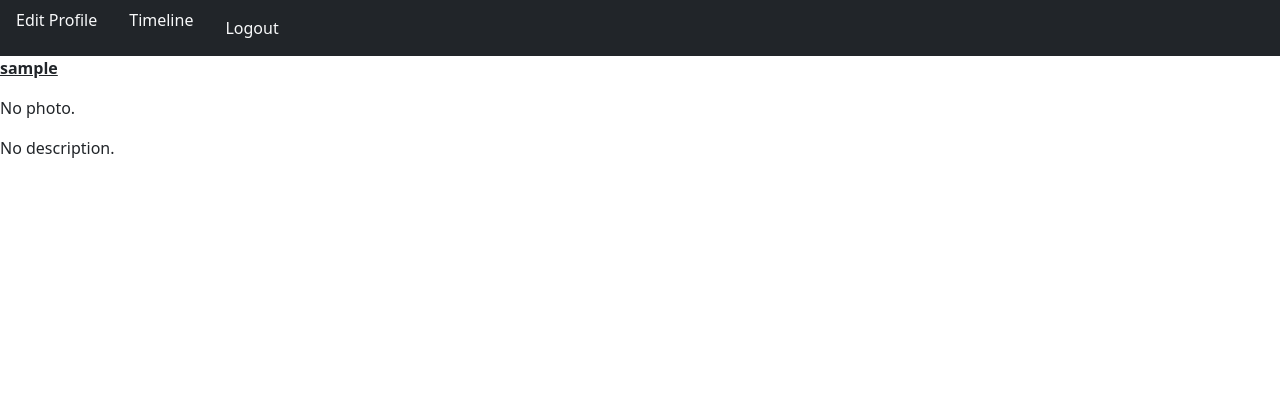
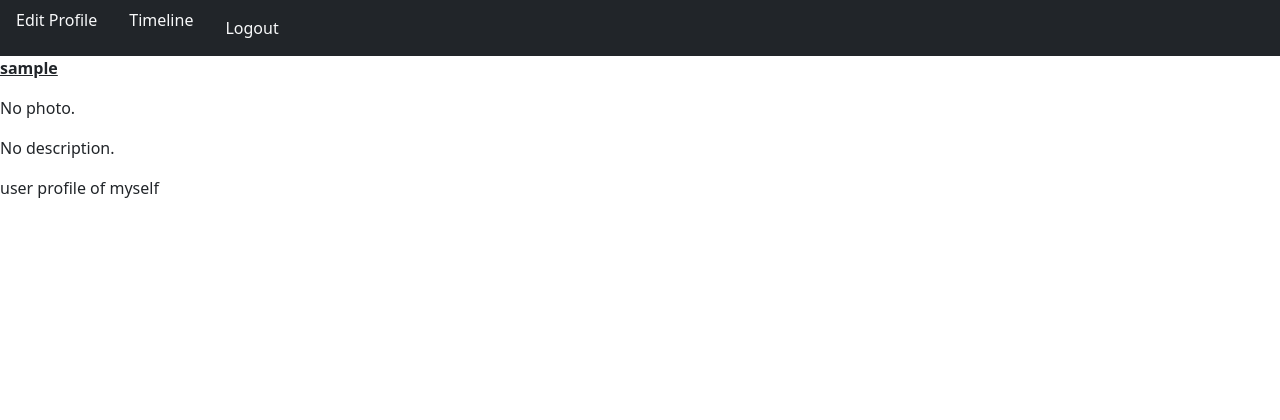
Before and after one commit to TakamichiOsumi/django-practice, a Django app: page /accounts/detail/1 in a window 1280 px wide. Shown: the top 420 px of the page. Run offline with Django 5.2, Linux system fonts and the light colour scheme; the visitor is signed in with stand-in values (Sample User, id 1); data comes from the database, SQL or seed files in the repository; parts of the project's set-up code (start-up, migrations or seed data) failed here and were passed over; some libraries are stand-ins or nearby versions.

Commit message:
Made the conditional branch in user's detail view in order to introduce the follow button.

```diff
--- a/accounts/templates/accounts/detail.html
+++ b/accounts/templates/accounts/detail.html
@@ -20,5 +20,11 @@
   <p>No description.</p>
   {% endif %}
 
+  {% if customuser.id == user.id %}
+  <p>user profile of myself</p>
+  {% else %}
+  <p>user different from "{{ user.username }}" </p>
+  {% endif %}
+
 </div>
 {% endblock %}
--- a/accounts/views.py
+++ b/accounts/views.py
@@ -33,7 +33,7 @@ class ProfileEditView(LoginRequiredMixin,
         context = super().get_context_data(**kwargs)
         connections = Connection.objects
         following = connections.filter(following = self.request.user)
-        follower = connections.filter(following = self.request.user)
+        follower = connections.filter(follower = self.request.user)
         # Return dummy data at this moment.
         context['following'] = "foo"
         context['follower'] = "bar"
```
